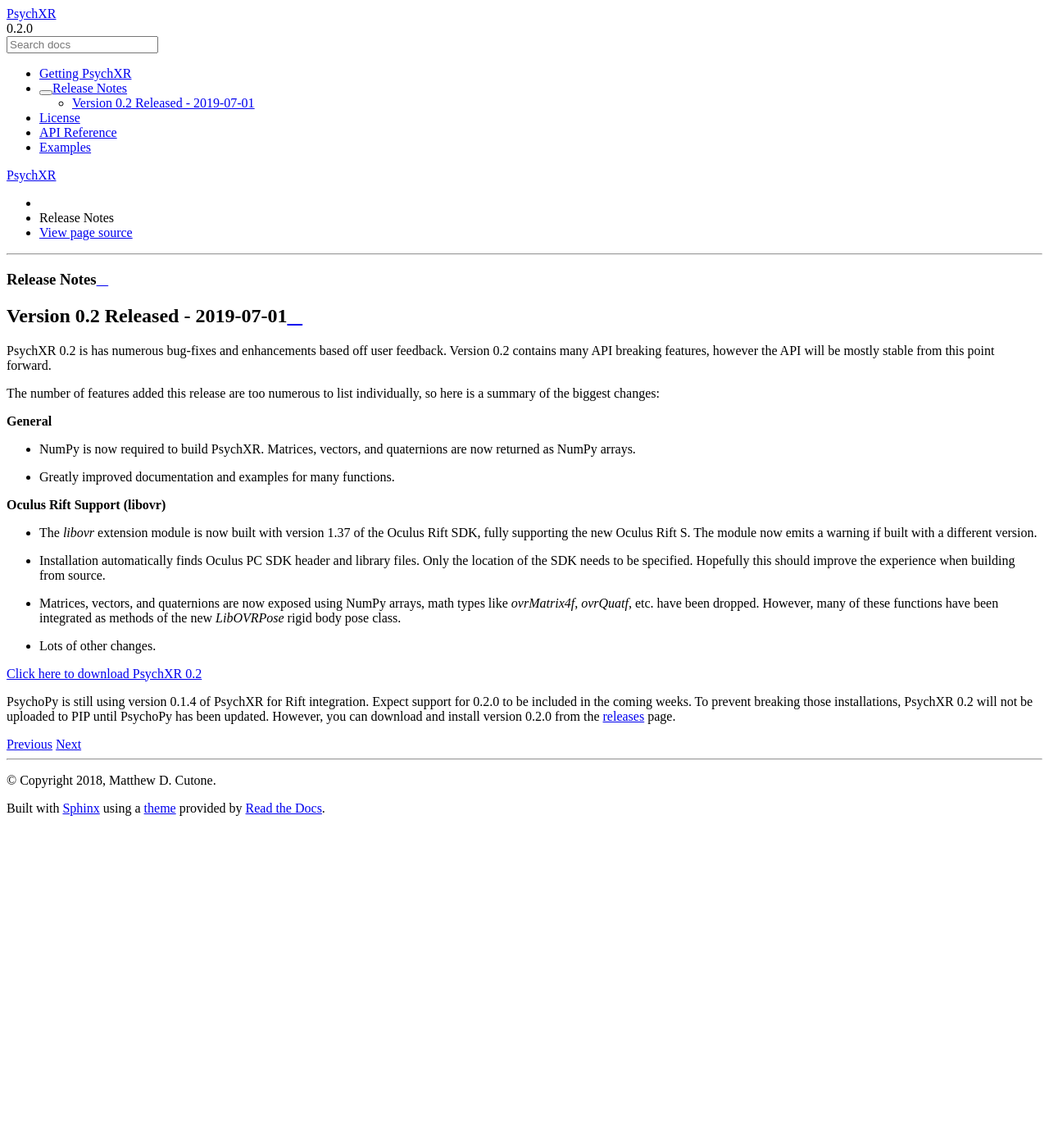
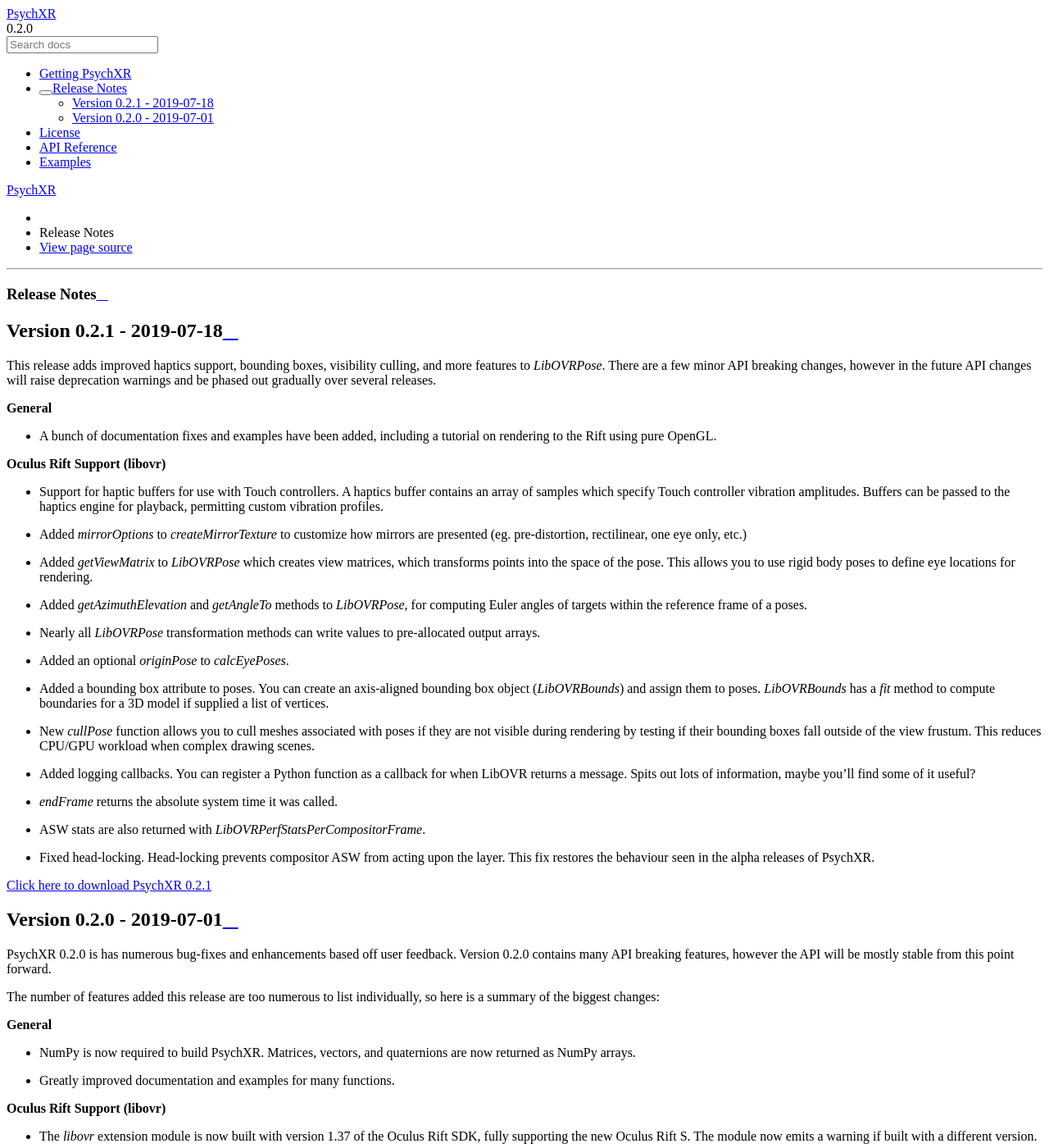
Before and after one commit to mdcutone/psychxr, a Sphinx documentation site: the page built from docs/release_notes.rst, in a window 1280 px wide and 1400 px high. Shown: the whole window at 82% size. Built offline with Sphinx 7.4.7 and the Read the Docs theme 2.0.0, drawn with Linux system fonts in a browser that asks for light colours; some of the changed text lies outside the part shown.

Commit message:
DOCS: Updated release notes.

```diff
--- a/docs/release_notes.rst
+++ b/docs/release_notes.rst
@@ -2,11 +2,59 @@
 Release Notes
 =============
 
-Version 0.2 Released - 2019-07-01
-~~~~~~~~~~~~~~~~~~~~~~~~~~~~~~~~~
+Version 0.2.1 - 2019-07-18
+~~~~~~~~~~~~~~~~~~~~~~~~~~
 
-PsychXR 0.2 is has numerous bug-fixes and enhancements based off user feedback.
-Version 0.2 contains many API breaking features, however the API will be mostly
+This release adds improved haptics support, bounding boxes, visibility culling,
+and more features to `LibOVRPose`. There are a few minor API breaking changes,
+however in the future API changes will raise deprecation warnings and be phased
+out gradually over several releases.
+
+**General**
+
+* A bunch of documentation fixes and examples have been added, including a
+  tutorial on rendering to the Rift using pure OpenGL.
+
+**Oculus Rift Support (libovr)**
+
+* Support for haptic buffers for use with Touch controllers. A haptics
+  buffer contains an array of samples which specify Touch controller
+  vibration amplitudes. Buffers can be passed to the haptics engine for
+  playback, permitting custom vibration profiles.
+* Added `mirrorOptions` to `createMirrorTexture` to customize how mirrors
+  are presented (eg. pre-distortion, rectilinear, one eye only, etc.)
+* Added `getViewMatrix` to `LibOVRPose` which creates view matrices, which
+  transforms points into the space of the pose. This allows you to use rigid
+  body poses to define eye locations for rendering.
+* Added `getAzimuthElevation` and `getAngleTo` methods to `LibOVRPose`, for
+  computing Euler angles of targets within the reference frame of a poses.
+* Nearly all `LibOVRPose` transformation methods can write values to
+  pre-allocated output arrays.
+* Added an optional `originPose` to `calcEyePoses`.
+* Added a bounding box attribute to poses. You can create an axis-aligned
+  bounding box object (`LibOVRBounds`) and assign them to poses.
+  `LibOVRBounds` has a `fit` method to compute boundaries for a 3D model if
+  supplied a list of vertices.
+* New `cullPose` function allows you to cull meshes associated with poses if
+  they are not visible during rendering by testing if their bounding boxes
+  fall outside of the view frustum. This reduces CPU/GPU workload when
+  complex drawing scenes.
+* Added logging callbacks. You can register a Python function as a callback
+  for when LibOVR returns a message. Spits out lots of information, maybe
+  you'll find some of it useful?
+* `endFrame` returns the absolute system time it was called.
+* ASW stats are also returned with `LibOVRPerfStatsPerCompositorFrame`.
+* Fixed head-locking. Head-locking prevents compositor ASW from acting upon
+  the layer. This fix restores the behaviour seen in the alpha releases
+  of PsychXR.
+
+`Click here to download PsychXR 0.2.1 <https://github.com/mdcutone/psychxr/releases>`_
+
+Version 0.2.0 - 2019-07-01
+~~~~~~~~~~~~~~~~~~~~~~~~~~
+
+PsychXR 0.2.0 is has numerous bug-fixes and enhancements based off user feedback.
+Version 0.2.0 contains many API breaking features, however the API will be mostly
 stable from this point forward.
 
 The number of features added this release are too numerous to list individually,
@@ -36,6 +84,6 @@
 
 PsychoPy is still using version 0.1.4 of PsychXR for Rift integration. Expect
 support for 0.2.0 to be included in the coming weeks. To prevent breaking those
-installations, PsychXR 0.2 will not be uploaded to PIP until PsychoPy has been
+installations, PsychXR 0.2.0 will not be uploaded to PIP until PsychoPy has been
 updated. However, you can download and install version 0.2.0 from the
 `releases <https://github.com/mdcutone/psychxr/releases>`_ page.
```
